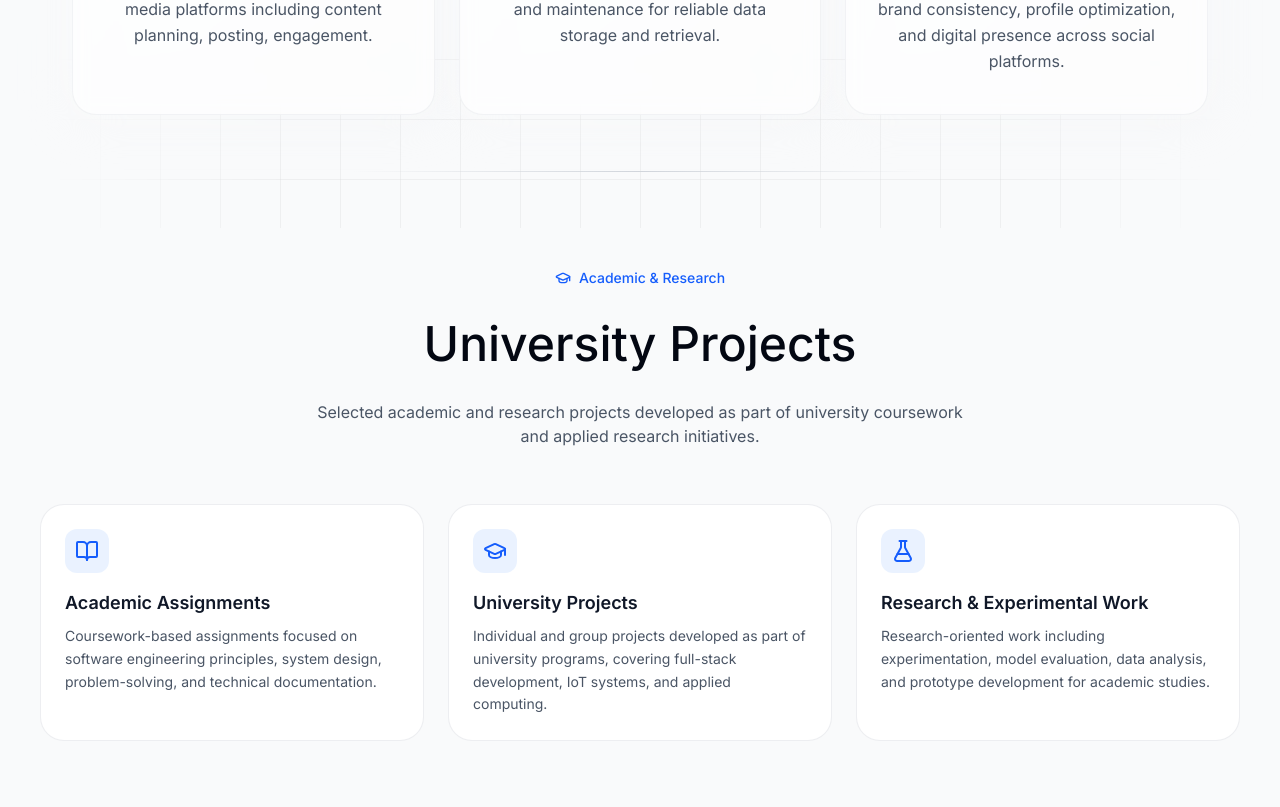
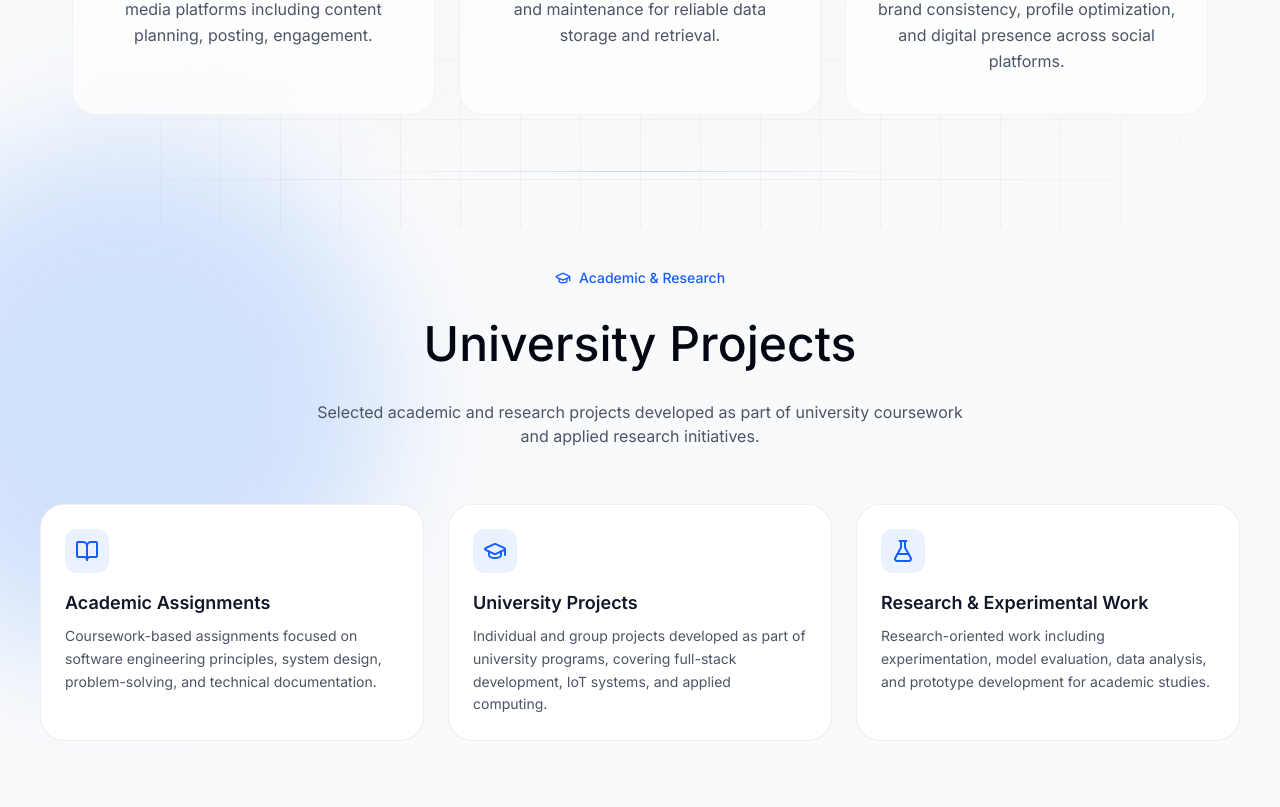
Before and after one commit to DevPlux/DevPlux-Official-Website, a Next.js app in the folder frontend/: page / in a window 1280 px wide. Shown: the part 1713-2520 px from the top of the page. Built offline with nearby package versions, Linux system fonts and the light colour scheme.

Commit message:
Update projects.tsx

```diff
--- a/frontend/components/projects.tsx
+++ b/frontend/components/projects.tsx
@@ -49,13 +49,18 @@ export default function Projects() {
         whileInView={{ opacity: 1, y: 0 }}
         viewport={{ once: true }}
         transition={{ duration: 0.6 }}
-        className="text-left"
+        className="text-left relative"
       >
         {/* Heading */}
         <div className="max-w-2xl mb-14 mx-auto text-center">
           <div className="flex items-center justify-center gap-2 mb-4 text-sm text-blue-600 dark:text-blue-400">
             <GraduationCap className="w-4 h-4" />
             <span className="font-medium">Academic & Research</span>
+          </div>
+
+          {/* Decorative blobs (desktop only) */}
+          <div className="hidden sm:block pointer-events-none absolute left-1/2 -translate-x-1/2 -z-10">
+            <div className="absolute -top-40 -left-[48rem] h-[32rem] w-[32rem] rounded-full bg-blue-500/20 dark:bg-blue-500/30 blur-3xl" />
           </div>
 
           <SectionHeading>University Projects</SectionHeading>
@@ -211,6 +216,11 @@ export default function Projects() {
             </motion.button>
           </div>
         </div>
+
+        {/* Decorative blobs (desktop only) */}
+        <div className="hidden sm:block pointer-events-none absolute left-1/2 -translate-x-1/2 -z-10">
+          <div className="absolute top-20 -right-[46rem] h-[22rem] w-[22rem] rounded-full bg-indigo-500/20 dark:bg-indigo-500/40 blur-3xl" />
+        </div>
       </motion.div>
     </motion.main>
   );
```
